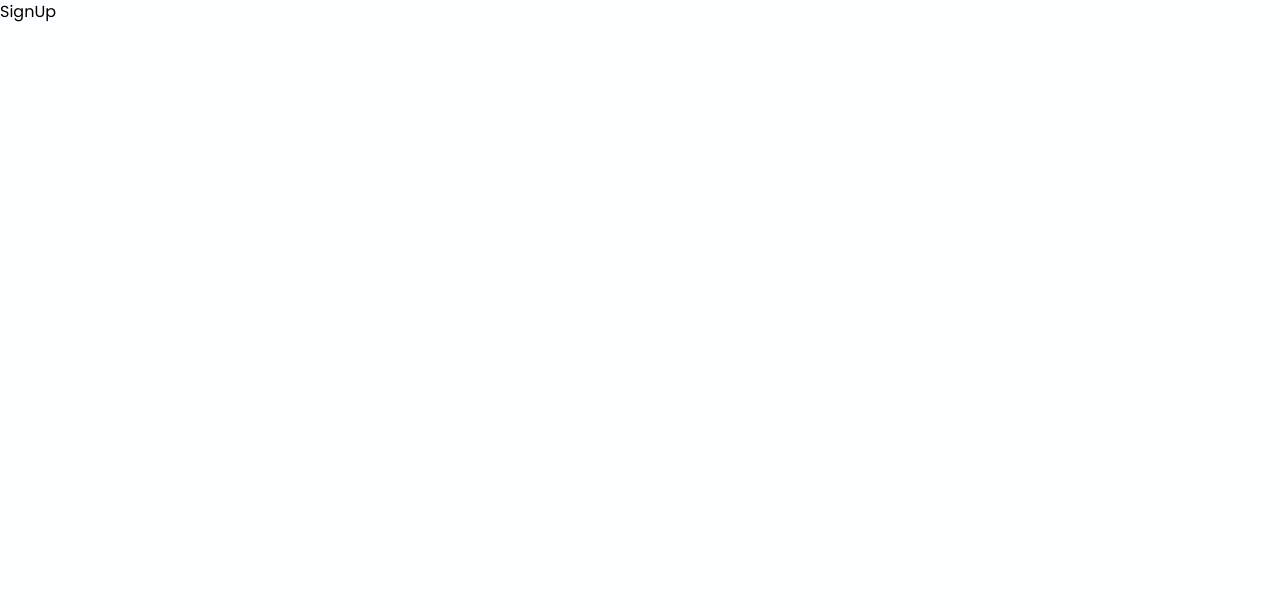
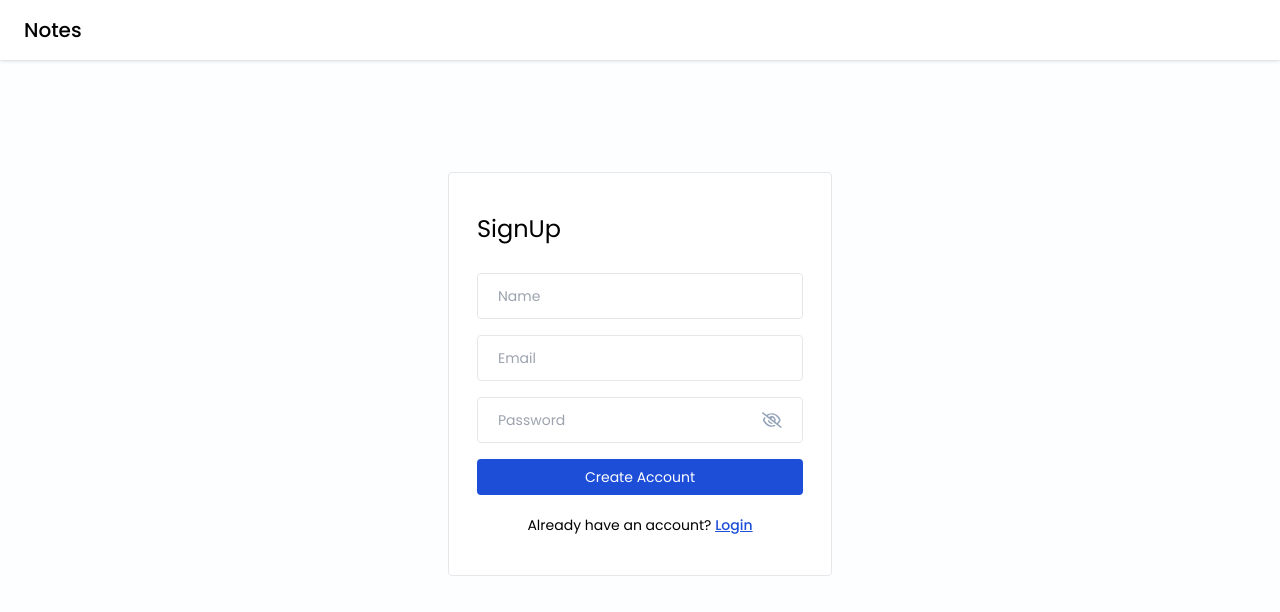
Before and after one commit to murali-ganta/notes-app, a React app in the folder frontend/notes-app/: page /signup in a window 1280 px wide. Shown: the top 612 px of the page. Built offline with nearby package versions, Linux system fonts and the light colour scheme; the HTML template or start-up script is replaced by a standard one.

Commit message:
added signup page design and form error handle

```diff
--- a/frontend/notes-app/src/pages/SignUp/SignUp.jsx
+++ b/frontend/notes-app/src/pages/SignUp/SignUp.jsx
@@ -1,9 +1,91 @@
+/* eslint-disable no-undef */
 /* eslint-disable no-unused-vars */
-import React from "react";
+import React, { useState } from "react";
+import Navbar from "../../components/Navbar/Navbar";
+import PasswordInput from "../../components/Input/PasswordInput";
+import { Link } from "react-router-dom";
+import { validateEmail } from "../../utils/helper";
 
 const SignUp = () => {
+    const [name, setName] = useState("")
+    const [email, setEmail] = useState("")
+    const [password, setPassword] = useState("")
+    const [error, setError] = useState(null);
+
+    const handleSignUp = async (e) => {
+        e.preventDefault();
+
+        if(!name) {
+            setError("Please enter a name.")
+            return;
+        }
+
+        if(!email) {
+            setError("Please enter a email address.")
+            return;
+        } else if(!validateEmail(email)) {
+            setError("Please enter a valid email address.")
+            return;
+        } else {
+            setError("")
+        }
+
+        if(!password){
+            setError("Please enter the password")
+            return;
+        }
+
+        setError("")
+    }
+
+
     return (
-        <div>SignUp</div>
+        <>
+            <Navbar />
+
+            {/* Login Form */}
+            <div className="flex items-center justify-center mt-28">
+                <div className="w-96 border rounded bg-white px-7 py-10">
+                    <form onSubmit={handleSignUp}>
+                        <h4 className="text-2xl mb-7">SignUp</h4>
+
+                        <input
+                            type="text"
+                            placeholder="Name"
+                            className="input-box"
+                            value={name}
+                            onChange={(e) => setName(e.target.value)}
+                        />
+
+                        <input
+                            type="text"
+                            placeholder="Email"
+                            className="input-box"
+                            value={email}
+                            onChange={(e) => setEmail(e.target.value)}
+                        />
+
+                        <PasswordInput
+                            value={password}
+                            onChange={(e) => setPassword(e.target.value)}
+                        />
+
+                        {/* Error Message */}
+                        {error && <p className="text-red-500 text-xs pb-1">{error}</p>}
+
+                        <button type="submit" className="btn-primary">Create Account</button>
+
+                        <p className="text-sm text-center mt-4">
+                            Already have an account?{" "}
+                            <Link to="/login" className="font-medium text-blue-700 underline">
+                                Login
+                            </Link>
+                        </p>
+
+                    </form>
+                </div>
+            </div>
+        </>
     )
 }
 
```
